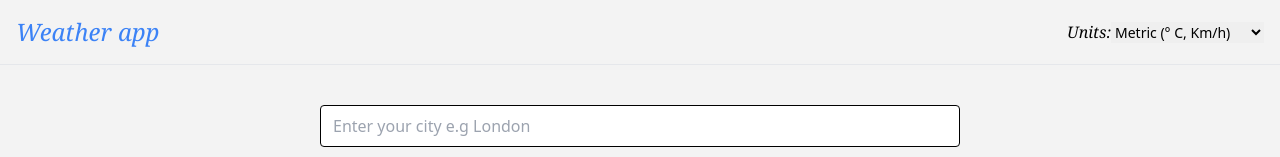
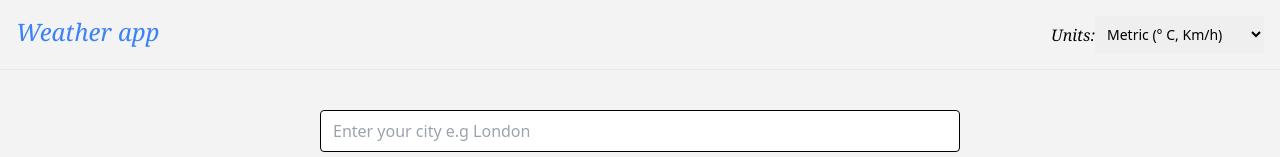
Before and after one commit to Barry-san/weather, a React (Vite) app: page / in a window 1280 px wide. Shown: the top 157 px of the page. Built offline with nearby package versions, Linux system fonts and the light colour scheme; no server answers.

Commit message:
feat: added padding to unit toggle

```diff
--- a/src/components/Header.tsx
+++ b/src/components/Header.tsx
@@ -11,7 +11,7 @@ export default function Header() {
           name="units"
           id=""
           onChange={(e) => setUnit(e.target.value as "metric" | "imperial")}
-          className="font-sans text-xs md:text-sm"
+          className="font-sans text-xs md:text-sm p-2"
         >
           <option value="metric">Metric (&deg; C, Km/h)</option>
           <option value="imperial">Imperial (&deg; F, Mile/h)</option>
```
